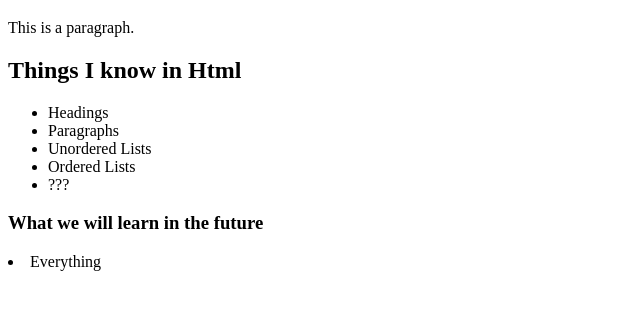
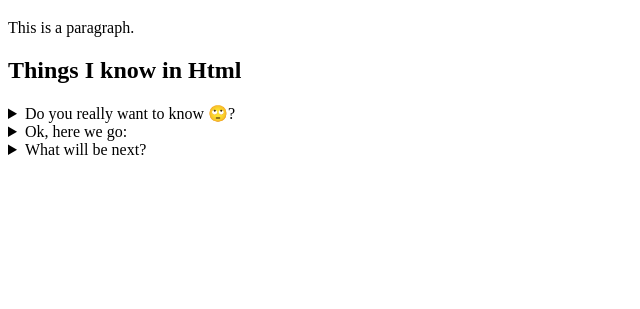
Before and after one commit to Sina-Sche/html-playground-, a plain HTML site: page index.html in a window 1280 px wide. Shown: the part 61-370 px from the top of the page, without its empty margins (0-640 px from the left). Drawn offline with Linux system fonts and the light colour scheme.

Commit message:
Change index.html Add favicon.png

```diff
--- a/index.html
+++ b/index.html
@@ -2,25 +2,37 @@
 <html>
 <head>
 <title>Page Title</title>
+<link rel="shortcut icon" type="image/png" href="/favicon.png"/>
 </head>
 <body>
-
 <h1>This is a Heading</h1>
 <p>This is a paragraph.</p>
 <h2>Things I know in Html</h2>
+<details>
+    <Summary>Do you really want to know &#128580?</Summary>
+    <p>It's not a lot &#128565</p>
+</details>
 <nav>
+    <details>
+        <Summary>Ok, here we go:</Summary>
+    <p>
 <ul>
+
     <li>Headings</li>
     <li>Paragraphs</li>
     <li>Unordered Lists</li>
     <li>Ordered Lists</li>
-    <li>???</li>
+    <li>How to set a favicon &#128513</li>
+    <li>How to add details &#128526</li>
+    <li>How to add Emojis &#128525</li>
 </ul>
-</nav>
-<h3>What we will learn in the future</h3>
-<li>Everything</li>
-<ul>
-
-</ul>
+</p>
+</details>
+<details><br>
+<summary>What will be next?</summary>
+<p> A whole lot of studying 💻 <br>
+        </p>
+    </details>
+    </nav>
 </body>
 </html>
```
Also changed, not shown: favicon.png (added).
